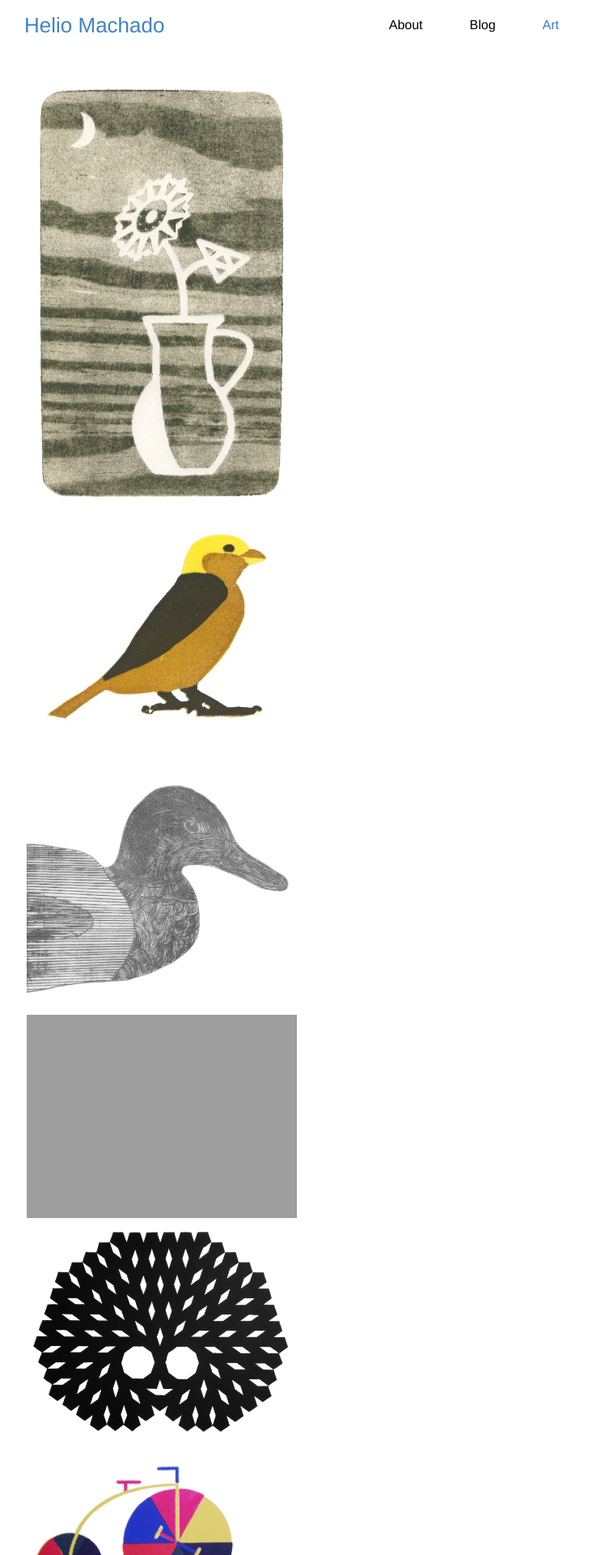
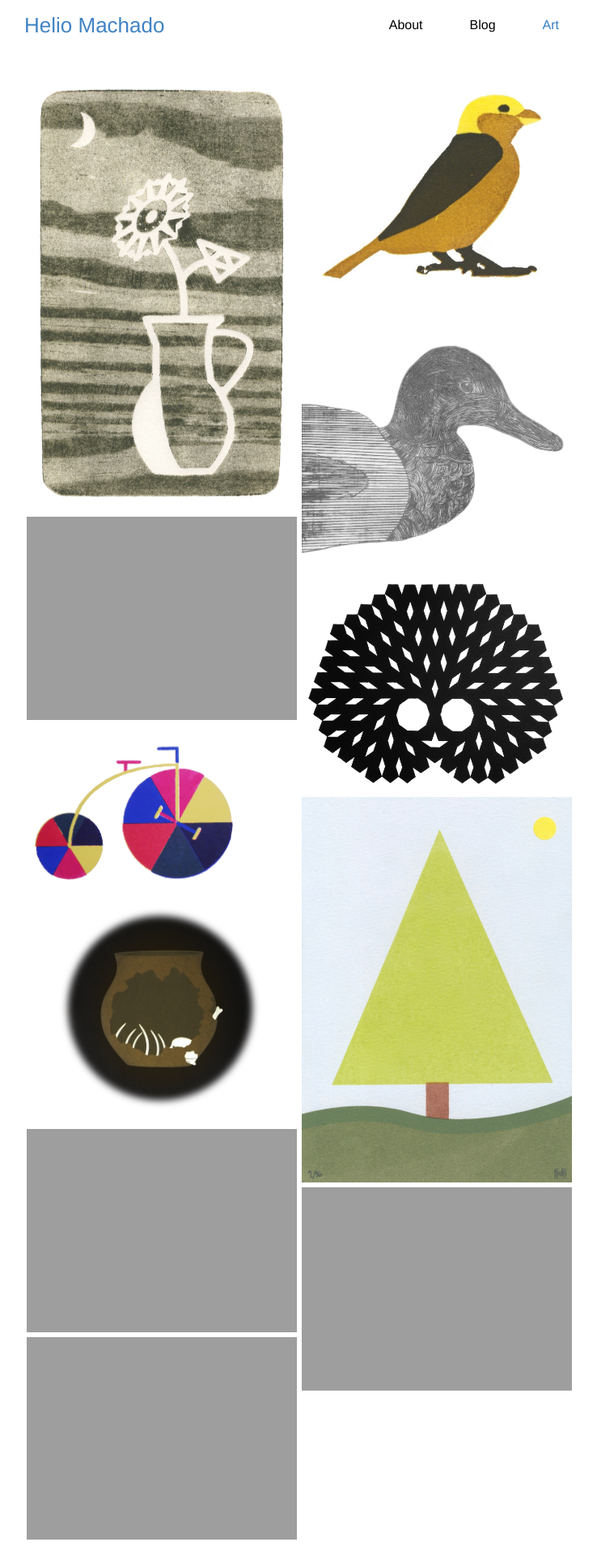
Before and after one commit to 0x2b3bfa0/0x2b3bfa0.github.io, a Jekyll site: the page built from portfolio.md, in a window 1280 px wide. Shown: the top 1920 px of the page at 81% size, without its empty margins (270-1008 px from the left). Built offline with Jekyll 4.4.1, drawn with Linux system fonts in a browser that asks for light colours; comment, search, counter and statistics services are not loaded.

Commit message:
Responsiveness improvements

```diff
--- a/_layouts/portfolio.html
+++ b/_layouts/portfolio.html
@@ -4,7 +4,7 @@ layout: default
 
 <div class="home">
   <div id="image-gallery" class="image-gallery" >
-    <div id="gallery-sizer" class="gallery-sizer" style="width:100%;"></div>
+    <div id="gallery-sizer" class="gallery-sizer"></div>
     {% for item in page.pictures %}
     <div class="image-wrapper">
       <a href="{{ site.url }}{{ site.baseurl }}/assets/{{page.picture_path}}/{{ item.original }}"
```
